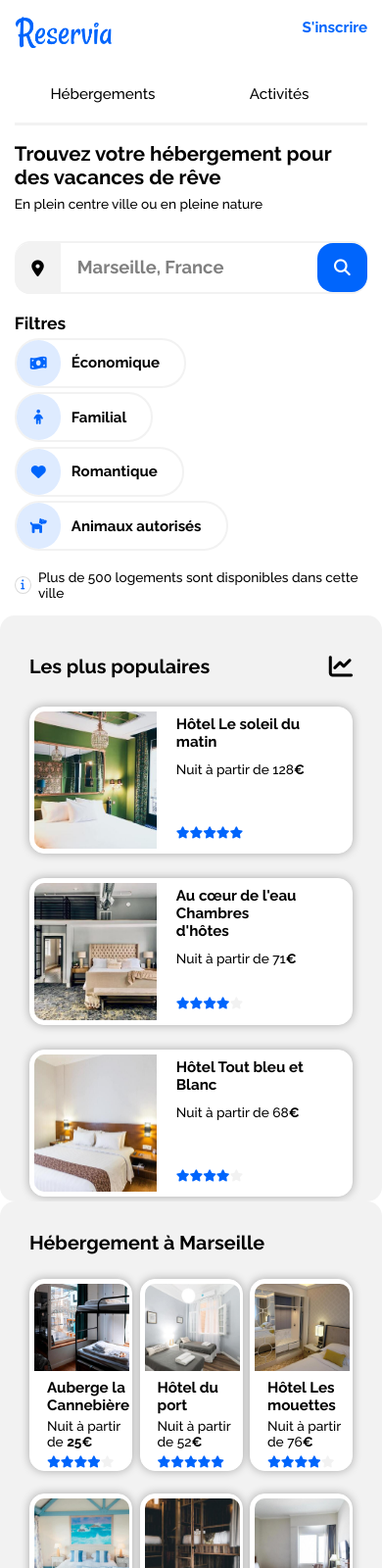
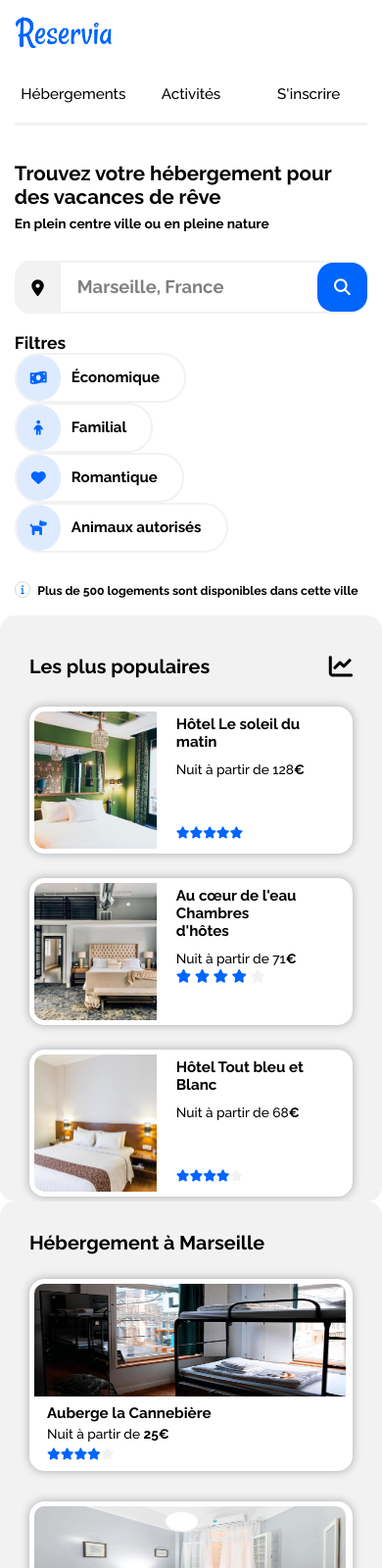
Before and after one commit to ashdishgambino/P2_AnthonyDesiree_05072021., a plain HTML site: page index.html in a window 390 px wide. Shown: the top 1600 px of the page at 98% size. Drawn offline with Linux system fonts and the light colour scheme.

Commit message:
MAJ CODE FINAL

```diff
--- a/index.html
+++ b/index.html
@@ -12,7 +12,7 @@
 
     <header>
         <div>
-            <img src="img/Reservia@3x.png" width="100" height="50" alt="logoReservia" >
+            <img src="img/Reservia@3x.png" alt="logoReservia" id="logo">
         </div>
         <nav>
             <a href="#Hebergements">Hébergements</a>
@@ -52,18 +52,18 @@
                             <span class="filtrecategorie">Animaux autorisés</span>
                     </div>
                 </div>
-                <div class="logoinfo">
-                    <div class="fas fa-info cercle"></div>
+                <div class="info">
+                    <div class="fas fa-info logoinfo"></div>
                     <span class="info">Plus de 500 logements sont disponibles dans cette ville</span>
                 </div>
             </section>
             <div id="Hebergements" class="hebergement">
                 <section>
                     <h2>Hébergement à Marseille</h2>
-                    <div class="blocLodging">
+                    <div class="bloclodging">
                         <div>
                             <article>
-                                <img src="/img/marcus-loke-WQJvWU_HZFo-unsplash.jpg" alt="PhotoAubergelacannebière">
+                                <img src="img/marcus-loke-WQJvWU_HZFo-unsplash.jpg" alt="PhotoAubergelacannebière">
                                 <h3>Auberge la Cannebière</h3>
                                 <span class="description">Nuit à partir de <strong>25€</strong></span>
                                 <span class="etoiles" >
@@ -191,7 +191,7 @@
                     </div>
                 </aside>
             </div>
-            <section id="Activites" class="activites">
+            <section class="activites">
                 <h2>Activités à Marseille</h2>
                 <div class="blocactivites">
                     <div class="premierbloc">
--- a/style.css
+++ b/style.css
@@ -3,20 +3,26 @@
 
 @import url('https://fonts.googleapis.com/css2?family=Raleway:wght@500;700&display=swap');
 
-/*--------------------------------POLICE-------------------------------------------*/
+/*--------------------------------HEADER + NAV ------------------------------------*/
 /*---------------------------------------------------------------------------------*/
 
+#logo {
+    width: 100px;
+    height: 50px;
+}
 
 body {
-    font-family: 'Raleway', sans-serif;
+    font-family: 'Raleway';
     color: black;
     max-width: 1440px;
     width: auto;
     margin: 0 auto;
     font-size: 0.95em;
-  }
+
+}
 
 header {
+
     position: relative;
     display: flex;
     justify-content: space-between;
@@ -24,10 +30,12 @@ header {
     padding-top: 2%;
     margin: 0 3.8% 0 3.8%;
 }
-nav{
-   margin-top: 10px;
-   position: relative;
+
+nav {
+    margin-top: 14px;
+    position: relative;
 }
+
 header nav a {
     text-decoration: none;
     color: black;
@@ -42,11 +50,11 @@ nav a:hover{
 nav a:visited{
     text-decoration: none;
 }
-.link_inscription{
+.lien_inscrire{
     color: #0065FC;
     font-weight: bold;
 }
-.link_inscription:hover{
+.lien_inscrire:hover{
     border-top: none;
 }
 main{
@@ -59,15 +67,14 @@ main{
     flex-direction: column;
 }
 .intro h1{
-    font-weight:600;
+    font-weight:800;
     margin-bottom: 0;
     font-size: 1.35em;
-
 }
 .intro p{
     margin-top: 7px;
     font-size: 0.9em;
-    font-weight: 500px;
+    font-weight: 600;
 }
 form {
     margin: 0.8em 0 1em 0;
@@ -85,16 +92,14 @@ form {
     border-radius: 15px 0 0 15px;
     background-color: #F2F2F2;
 }
-.map:hover{
-    text-decoration: none;
-}
+
 input{
     height: 43.5px;
     padding: 0 0 0 1em;
     margin: 0;
     width: 17%;
     min-width: 155px;
-    border: 2px solid rgb(242,242,242);
+    border: 3px solid rgb(242,242,242);
     font-size: 1.1em;
     font-family: inherit;
     font-weight: 600;
@@ -121,9 +126,7 @@ button{
 .fa-search{
     display: none;
 }
-button:hover{
-    text-decoration: none;
-}
+
 .filtres{
     display: flex;
     width: 100%;
@@ -180,10 +183,10 @@ button:hover{
     transition: 0.2s;
 }
 .info{
-    font-weight: 300;
+    font-weight: 600;
     font-size: 0.90em;
 }
-.cercle{
+.logoinfo{
     color: #0065FC;
     font-size: 0.70em;
     border: 1px solid rgb(217, 217, 217);
@@ -194,16 +197,16 @@ button:hover{
     justify-content: center;
     align-items: center;
     margin-right: 7px;
-    padding: 1px;
+    padding: 1px
 }
-.logoinfo{
+.info{
     display: flex;
     align-items: center;
     margin-bottom: 1em;
     margin-top: 1.2em;
 }
 
-/*------------------------------HEBERGEMENTS---------------------------------------*/
+/*--------------------------------HEBERGEMENTS-------------------------------------*/
 /*---------------------------------------------------------------------------------*/
 
 .hebergement{
@@ -236,17 +239,17 @@ button:hover{
     width: 61%;
     padding: 40px;
 }
-.hebergement section .blocLodging{
+.hebergement section .bloclodging{
     display: flex;
     flex-direction: column;
     justify-content: space-between;
     height: 415px;
 }
-.hebergement section .blocLodging div{
+.hebergement section .bloclodging div{
     display: flex;
     justify-content: space-between;
 }
-.hebergement section .blocLodging div article{
+.hebergement section .bloclodging div article{
     border: 1px solid white;
     border-radius: 15px;
     height: 190px;
@@ -260,13 +263,14 @@ button:hover{
     justify-content: flex-start;
     transition: transform .2s;
 }
-.hebergement section .blocLodging div article:hover {
+.hebergement section .bloclodging div article:hover {
+
     transform: scale(1.019);
   }
-.hebergement section .blocLodging div article:active{
+.hebergement section .bloclodging div article:active{
     box-shadow: inset 0 0 10px 0 rgba(0, 0, 0, 0.25);
 }
-.blocLodging article img{
+.bloclodging article img{
     height: 115px;
     width: 98%;
     margin-left: 2px;
@@ -274,7 +278,7 @@ button:hover{
     border-radius: 10px 10px 0 0;
     object-fit: cover;
 }
-.blocLodging article h3{
+.bloclodging article h3{
     font-size: 1em;
     margin: 8px 0 4px 15px;
 }
@@ -300,7 +304,7 @@ aside{
     border-radius: 15px;
     display: flex;
     flex-direction: column;
-    width: 30.1%;
+    width: 30%;
 }
 .populaire{
     all: unset;
@@ -318,6 +322,7 @@ aside div{
     padding: 4px 30px 5px 30px;
 }
 aside div article:hover {
+
     transform: scale(1.019);
 }
 aside div article:active{
@@ -378,18 +383,18 @@ aside div article div span{
     font-size: 0.8em;
     padding: 50px 0 2px 0;
 }
-.etoiles_populaire2{
-    box-sizing: border-box;
-    position: absolute;
+.etoiles_populairemilieu{
     all: unset;
     display: flex;
     justify-content: flex-start;
     font-size: 0.8em;
-    padding: 31px 0 2px 0;
+    padding: 50px 0 2px 0;
+    margin-top: 4px;
 }
 
-/*---------------------------------ACTIVITES---------------------------------------*/
+/*--------------------------------ACTIVITES----------------------------------------*/
 /*---------------------------------------------------------------------------------*/
+
 
 .activites{
     height: 700px;
@@ -436,6 +441,7 @@ aside div article div span{
     border-radius: 15px;
 }
 .grandecarte:hover, .doublecartepartie1:hover, .doublecartepartie2:hover, .doublecarte2partie1:hover, .doublecarte2partie2:hover{
+
     transform: scale(1.019);
     cursor: pointer;
 }
@@ -481,7 +487,7 @@ aside div article div span{
     margin-top: 14px;
 }
 
-/*---------------------------------FOOTER------------------------------------------*/
+/*----------------------------------FOOTER-----------------------------------------*/
 /*---------------------------------------------------------------------------------*/
 
 footer{
@@ -507,9 +513,11 @@ footer section p{
     width: fit-content;
 
 }
+footer section p:hover{
+  cursor: pointer;
+}
 
-
-/*-------------------------------RESPONSIVE----------------------------------------*/
+/*--------------------------------RESPONSIVE---------------------------------------*/
 /*---------------------------------------------------------------------------------*/
 
  @media (min-width: 872px) and (max-width: 1160px){
@@ -564,7 +572,10 @@ footer section p{
             width: 100%;
             justify-content: space-between;
         }
-
+        .filtres div
+        {
+            margin-left: 77px;
+        }
 }
 @media all and (max-width: 871px){
     .hebergement{
@@ -592,29 +603,33 @@ footer section p{
         width: 100%;
         justify-content: space-between;
     }
-    .Carte_Lodging article img{
+    .bloclodging article img{
         object-fit: fill;
     }
     input{
         width: 75%;
     }
-
+    .filtres div
+    {
+        margin-left: 77px;
+    }
+}
 @media screen and (max-width: 610px) {
     .hebergement section{
         padding: 30px;
     }
-    .hebergement section .Carte_Lodging div{
+    .hebergement section .bloclodging div{
         flex-direction: column;
         margin: 0;
         justify-content: space-between;
         height: 650px;
         width: 100%;
     }
-    .hebergement section .Carte_Lodging{
+    .hebergement section .bloclodging{
         height: 1330px;
         width: 100%;
     }
-    .hebergement section .Carte_Lodging div article{
+    .hebergement section .bloclodging div article{
         width: auto;
     }
     .intro{
@@ -670,7 +685,10 @@ footer section p{
     footer section{
         width: 80%;
     }
-
+    .filtres div
+    {
+        margin-left: 0px;
+    }
     button span{
         display: none;
     }
@@ -719,16 +737,17 @@ footer section p{
         border-top: unset;
         padding-top: 0;
     }
-    .link_inscription {
+    .lien_inscrire {
         all: unset;
-        position: absolute;
+        position:absolute;
         top: 19px;
         right: 0px;
         width: unset;
         color: #0065FC;
         font-weight: bold;
+        justify-content: left;
     }
-    .link_inscription:hover{
+    .lien_inscrire:hover{
         all: unset;
         border-top: none;
         color: #0065FC;
@@ -738,10 +757,10 @@ footer section p{
         right: 0px;
         width: unset;
     }
-    .parametres h1{
+    .intro h1{
         margin-top: 1.8em;
     }
 }
 
-/*-------------------------------RESPONSIVE----------------------------------------*/
+/*--------------------------------RESPONSIVE---------------------------------------*/
 /*---------------------------------------------------------------------------------*/
```
